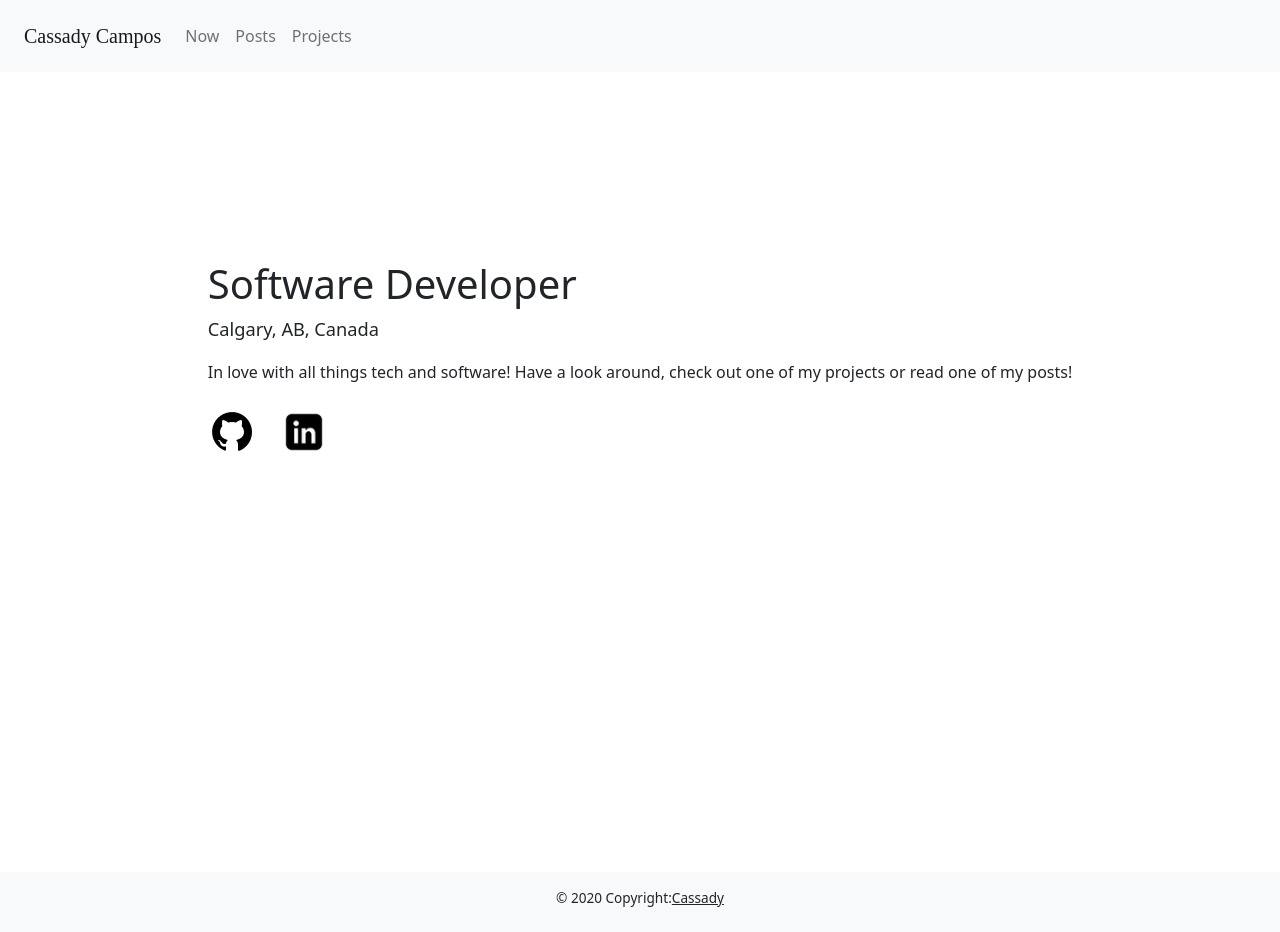
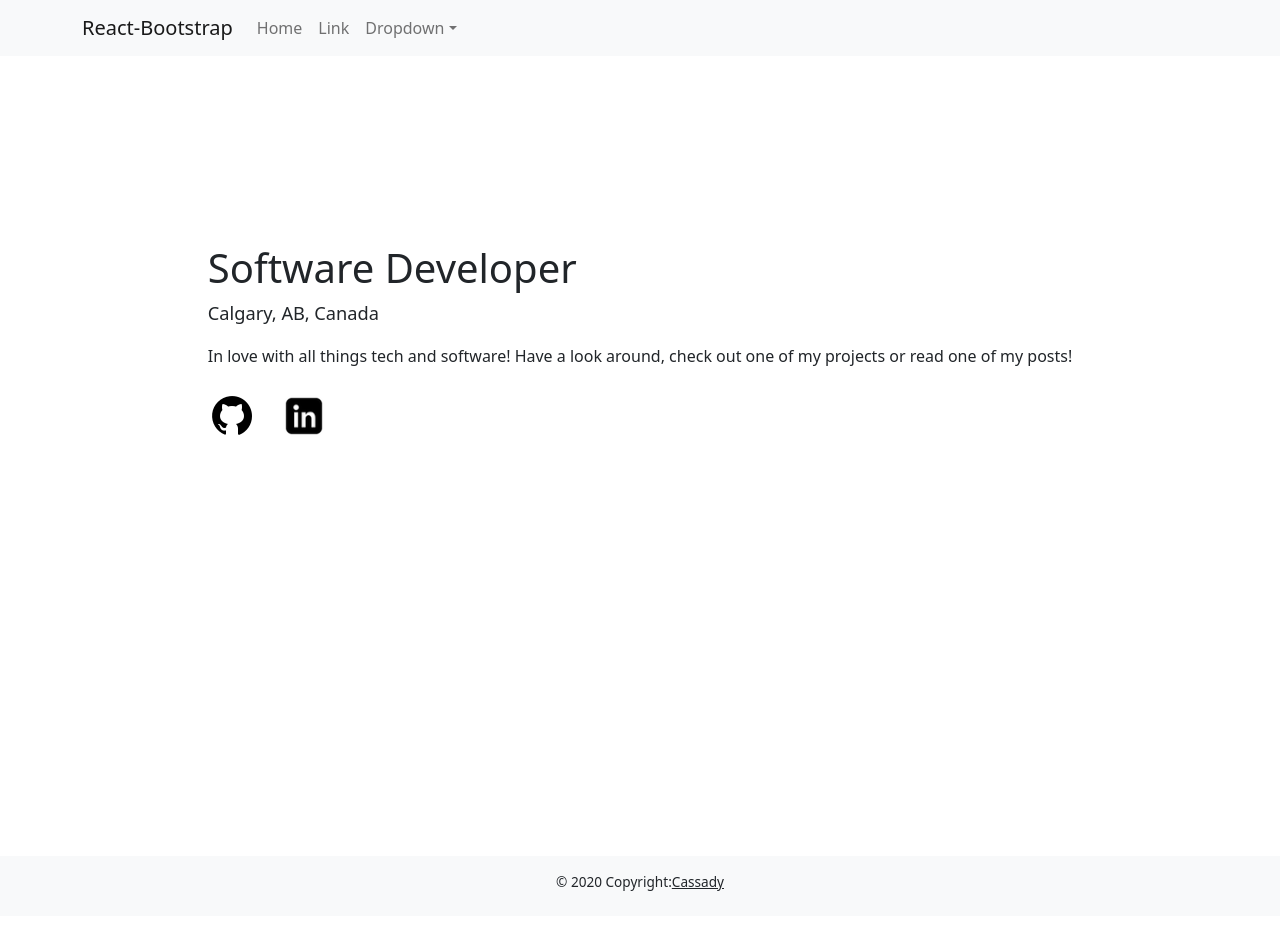
Before and after one commit to CassadyCampos/portfolio2021, a Next.js app: page / in a window 1280 px wide. Built offline with nearby package versions, Linux system fonts and the light colour scheme; a web font is replaced by a local one.

Commit message:
working react-navbar!

```diff
--- /dev/null
+++ b/components/CustomNav.jsx
@@ -0,0 +1,33 @@
+import React, { Component } from "react";
+import Navbar from 'react-bootstrap/Navbar'
+import Nav from 'react-bootstrap/Nav'
+import NavDropdown from 'react-bootstrap/NavDropdown'
+import Container from 'react-bootstrap/Container'
+// import './navbar.css';
+class CustomNav extends Component {
+  render() {
+    return (
+<Navbar bg="light" expand="lg">
+  <Container>
+    <Navbar.Brand href="#home">React-Bootstrap</Navbar.Brand>
+    <Navbar.Toggle aria-controls="basic-navbar-nav" />
+    <Navbar.Collapse id="basic-navbar-nav">
+      <Nav className="me-auto">
+        <Nav.Link href="#home">Home</Nav.Link>
+        <Nav.Link href="#link">Link</Nav.Link>
+        <NavDropdown title="Dropdown" id="basic-nav-dropdown">
+          <NavDropdown.Item href="#action/3.1">Action</NavDropdown.Item>
+          <NavDropdown.Item href="#action/3.2">Another action</NavDropdown.Item>
+          <NavDropdown.Item href="#action/3.3">Something</NavDropdown.Item>
+          <NavDropdown.Divider />
+          <NavDropdown.Item href="#action/3.4">Separated link</NavDropdown.Item>
+        </NavDropdown>
+      </Nav>
+    </Navbar.Collapse>
+  </Container>
+</Navbar>
+    );
+  }
+}
+
+export default CustomNav;
--- a/components/nav.jsx
+++ /dev/null
@@ -1,47 +0,0 @@
-import Link from 'next/link';
-import styles from '../styles/Home.module.css';
-
-// Need to fix javascript because dropdown will not open
-const Nav = () => {
-    return (
-        <div className="">
-            <nav className="py-3 px-4 navbar navbar-expand-sm navbar-light bg-light">
-                <a className={styles.baseFont + ' navbar-brand'} href={'/'}>
-                    Cassady Campos
-                </a>
-                <button
-                    className="navbar-toggler"
-                    type="button"
-                    data-toggle="collapse"
-                    data-target="#navbarNav"
-                    aria-controls="navbarNav"
-                    aria-expanded="false"
-                    aria-label="Toggle navigation"
-                >
-                    <span className="navbar-toggler-icon"></span>
-                </button>
-                <div className="collapse navbar-collapse" id="navbarNav">
-                    <ul className="navbar-nav">
-                        <li className="nav-item active">
-                            <a className="nav-link" href={'/now'}>
-                                Now <span className="sr-only"></span>
-                            </a>
-                        </li>
-                        <li className="nav-item">
-                            <a className="nav-link" href={'/posts'}>
-                                Posts
-                            </a>
-                        </li>
-                        <li className="nav-item">
-                            <a className="nav-link" href={'/projects'}>
-                                Projects
-                            </a>
-                        </li>
-                    </ul>
-                </div>
-            </nav>
-        </div>
-    );
-};
-
-export default Nav;
--- a/package.json
+++ b/package.json
@@ -14,9 +14,11 @@
     "@fortawesome/free-solid-svg-icons": "^5.15.4",
     "@fortawesome/react-fontawesome": "^0.1.17",
     "animate.css": "^4.1.1",
+    "bootstrap": "^5.1.3",
     "gray-matter": "^4.0.3",
     "next": "12.0.4",
     "react": "17.0.2",
+    "react-bootstrap": "^2.1.2",
     "react-dom": "17.0.2",
     "react-spring": "^9.4.2",
     "react-syntax-highlighter": "^15.4.5",
--- a/pages/_app.js
+++ b/pages/_app.js
@@ -1,10 +1,11 @@
 import Head from 'next/head';
-import Nav from '../components/nav';
+import CustomNav from '../components/CustomNav';
 import Footer from '../components/Footer';
 import styles from '../styles/global.css';
-// config.autoAddCss = false
+import 'bootstrap/dist/css/bootstrap.min.css';
 
 function MyApp({ Component, pageProps }) {
+
     return (
         <>
             <Head>
@@ -38,7 +39,7 @@ function MyApp({ Component, pageProps }) {
             </Head>
 
             <div className="">
-                <Nav />
+                <CustomNav />
                 <main className="min-vh-100">
                     <div className={'d-flex flex-wrap justify-content-center'}>
                         <div className={'py-4'}>
```
Also changed, not shown: 1 other file (tests, documents, lock files or other folders).
